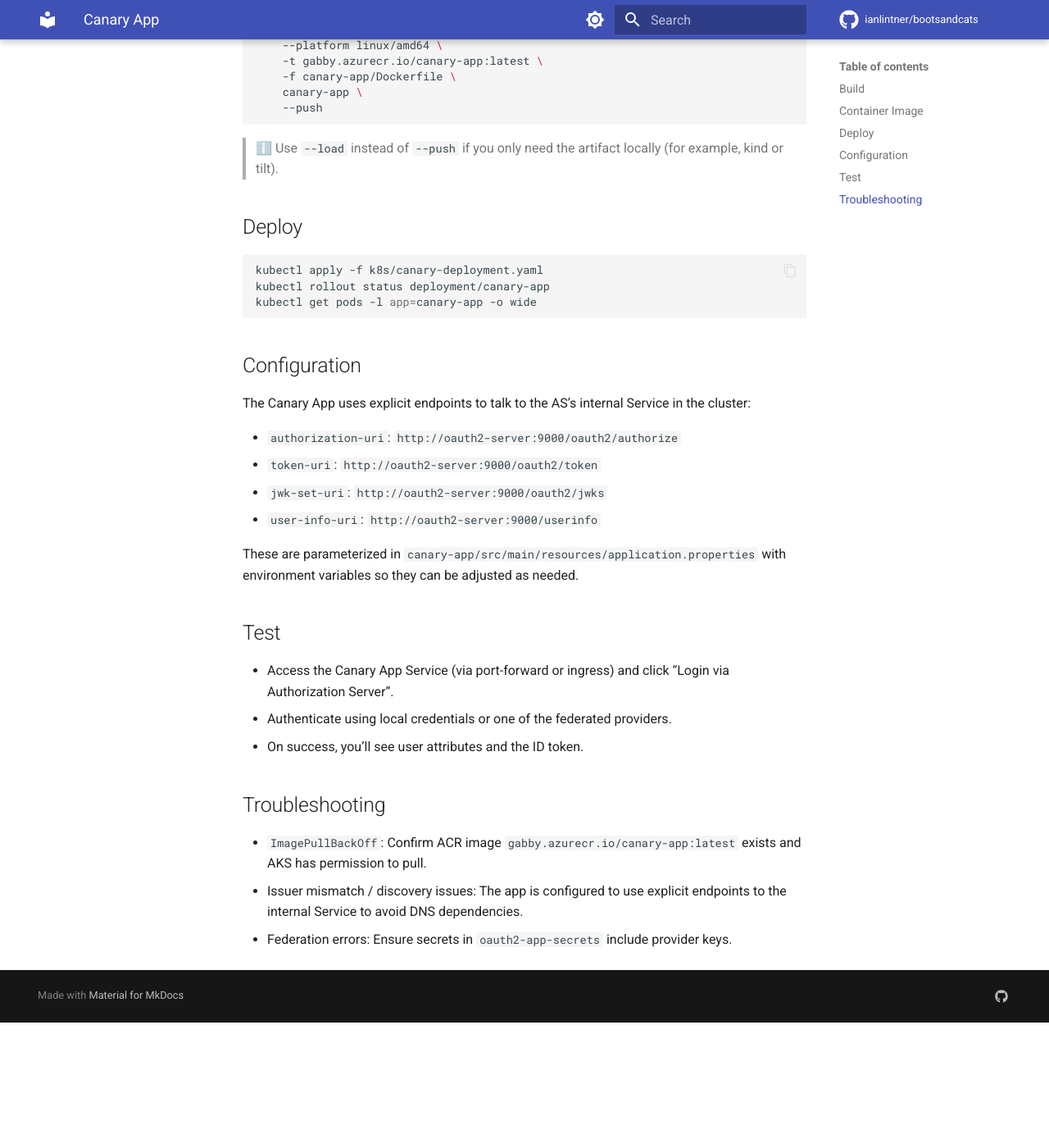
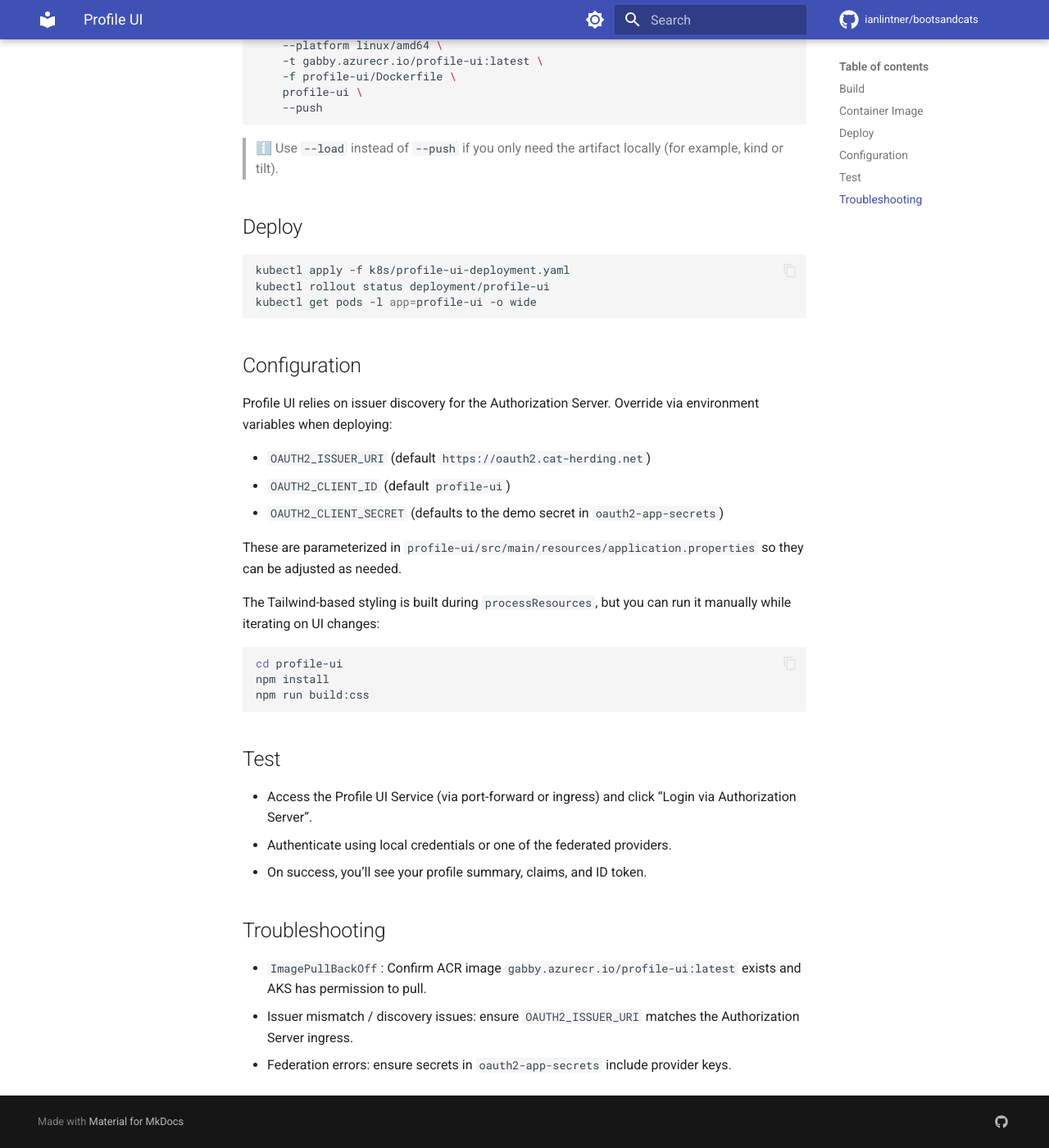
Before and after one commit to ianlintner/bootsandcats, an MkDocs documentation site: the page built from docs/operations/profile-ui.md, in a window 1280 px wide and 1400 px high, scrolled down 577 px. Shown: the whole window at 82% size. Built offline with MkDocs 1.6.1 and Material for MkDocs 9.7.7, drawn with Linux system fonts in a browser that asks for light colours; comment, search, counter and statistics services are not loaded; the version menu is left out; before the commit the page ends 1824 px from its top, so only the background shows below that; some of the changed text lies outside the part shown.

Commit message:
feat: Update documentation for Profile UI setup and deployment

````diff
--- a/docs/operations/profile-ui.md
+++ b/docs/operations/profile-ui.md
@@ -1,11 +1,11 @@
-# Canary App
+# Profile UI
 
-The Canary App is a simple Spring Boot web application used to validate end-to-end authentication via the Authorization Server. It shows the authenticated user’s details, claims, and ID token, and includes a logout button.
+Profile UI is a Spring Boot micro-app used to validate end-to-end authentication via the Authorization Server. It shows the authenticated user’s details, claims, and ID token, and includes a logout button. Styling is provided via TailwindCSS with `@ianlintner/theme`.
 
 ## Build
 
 ```bash
-./gradlew :canary-app:bootJar
+./gradlew :profile-ui:bootJar
 ```
 
 ## Container Image
@@ -15,9 +15,9 @@ Build a Linux/AMD64 image from your Apple Silicon workstation using BuildKit, th
 ```bash
 docker buildx build \
 	--platform linux/amd64 \
-	-t gabby.azurecr.io/canary-app:latest \
-	-f canary-app/Dockerfile \
-	canary-app \
+	-t gabby.azurecr.io/profile-ui:latest \
+	-f profile-ui/Dockerfile \
+	profile-ui \
 	--push
 ```
 
@@ -26,30 +26,37 @@ docker buildx build \
 ## Deploy
 
 ```bash
-kubectl apply -f k8s/canary-deployment.yaml
-kubectl rollout status deployment/canary-app
-kubectl get pods -l app=canary-app -o wide
+kubectl apply -f k8s/profile-ui-deployment.yaml
+kubectl rollout status deployment/profile-ui
+kubectl get pods -l app=profile-ui -o wide
 ```
 
 ## Configuration
 
-The Canary App uses explicit endpoints to talk to the AS’s internal Service in the cluster:
+Profile UI relies on issuer discovery for the Authorization Server. Override via environment variables when deploying:
 
-- `authorization-uri`: `http://oauth2-server:9000/oauth2/authorize`
-- `token-uri`: `http://oauth2-server:9000/oauth2/token`
-- `jwk-set-uri`: `http://oauth2-server:9000/oauth2/jwks`
-- `user-info-uri`: `http://oauth2-server:9000/userinfo`
+- `OAUTH2_ISSUER_URI` (default `https://oauth2.cat-herding.net`)
+- `OAUTH2_CLIENT_ID` (default `profile-ui`)
+- `OAUTH2_CLIENT_SECRET` (defaults to the demo secret in `oauth2-app-secrets`)
 
-These are parameterized in `canary-app/src/main/resources/application.properties` with environment variables so they can be adjusted as needed.
+These are parameterized in `profile-ui/src/main/resources/application.properties` so they can be adjusted as needed.
+
+The Tailwind-based styling is built during `processResources`, but you can run it manually while iterating on UI changes:
+
+```bash
+cd profile-ui
+npm install
+npm run build:css
+```
 
 ## Test
 
-- Access the Canary App Service (via port-forward or ingress) and click “Login via Authorization Server”.
+- Access the Profile UI Service (via port-forward or ingress) and click “Login via Authorization Server”.
 - Authenticate using local credentials or one of the federated providers.
-- On success, you’ll see user attributes and the ID token.
+- On success, you’ll see your profile summary, claims, and ID token.
 
 ## Troubleshooting
 
-- `ImagePullBackOff`: Confirm ACR image `gabby.azurecr.io/canary-app:latest` exists and AKS has permission to pull.
-- Issuer mismatch / discovery issues: The app is configured to use explicit endpoints to the internal Service to avoid DNS dependencies.
-- Federation errors: Ensure secrets in `oauth2-app-secrets` include provider keys.
+- `ImagePullBackOff`: Confirm ACR image `gabby.azurecr.io/profile-ui:latest` exists and AKS has permission to pull.
+- Issuer mismatch / discovery issues: ensure `OAUTH2_ISSUER_URI` matches the Authorization Server ingress.
+- Federation errors: ensure secrets in `oauth2-app-secrets` include provider keys.
````
